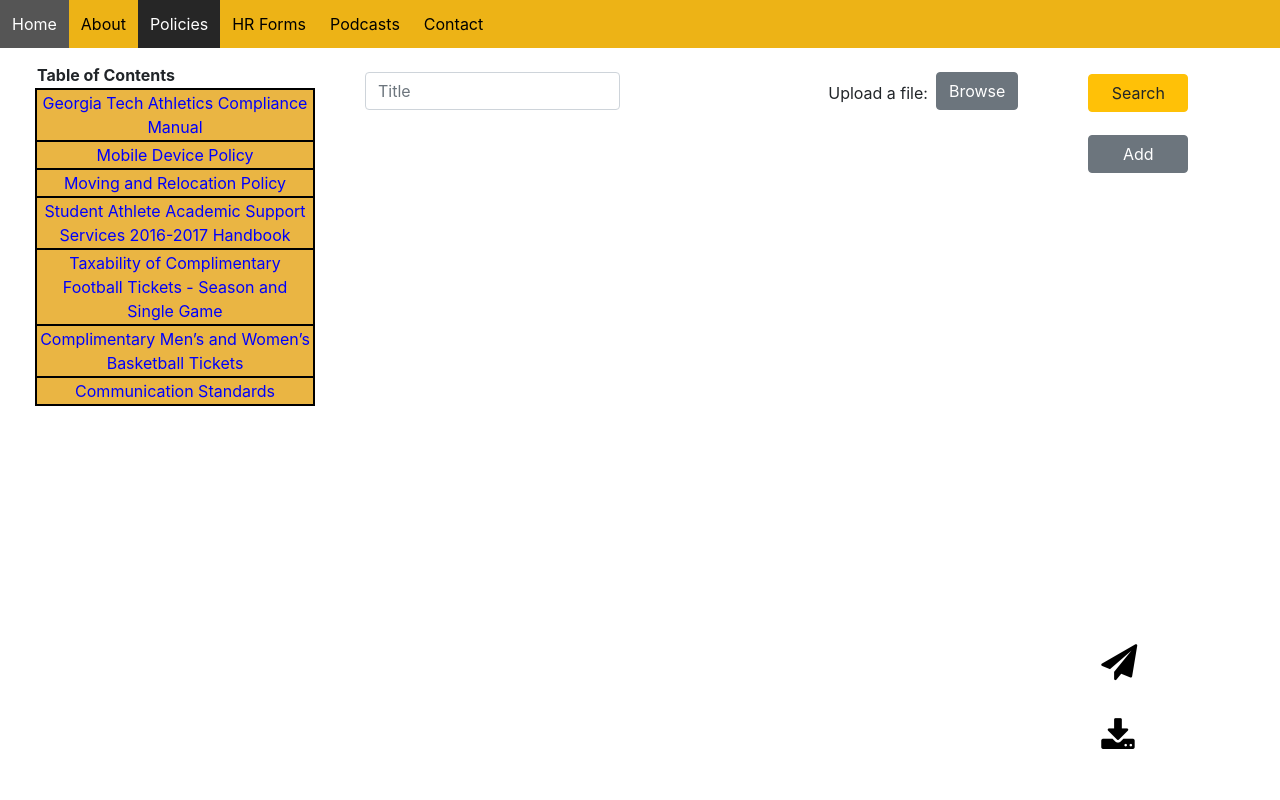
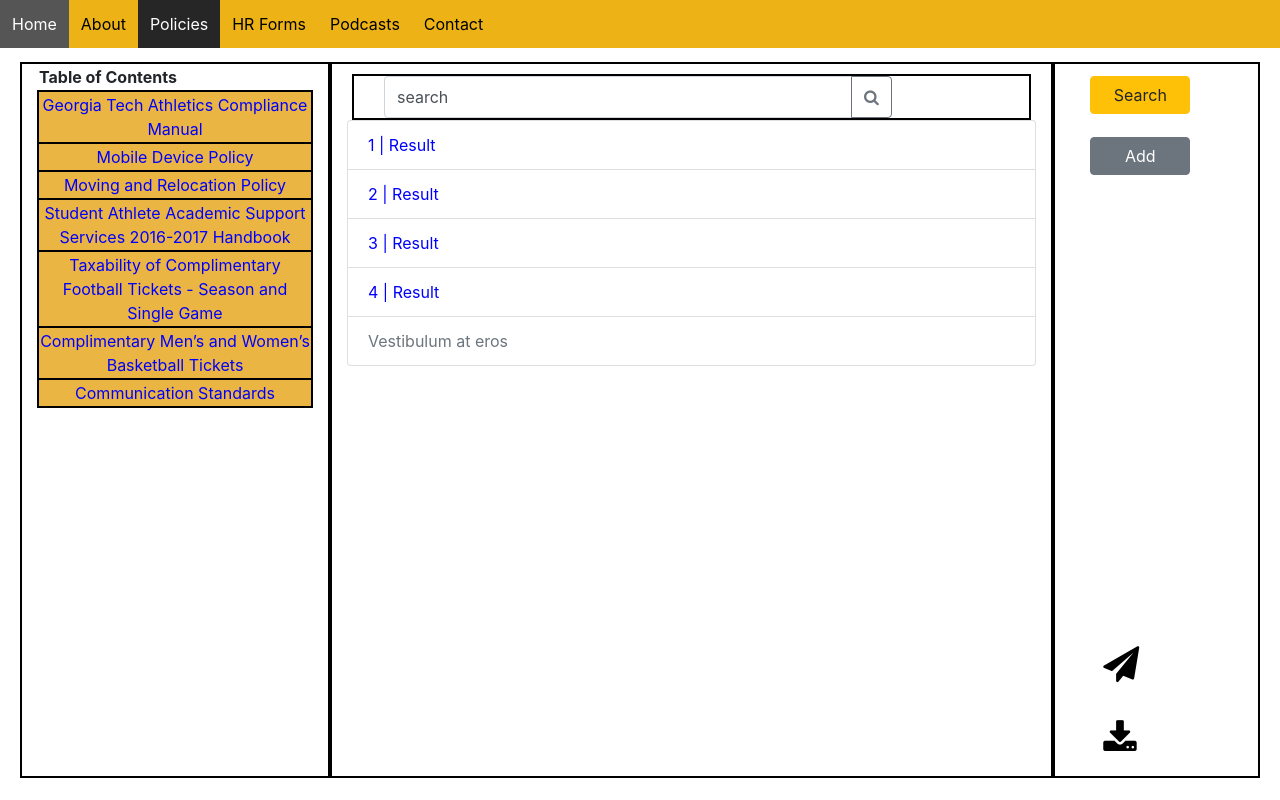
Before and after one commit to ghost-pep/JID8135, an Angular app in the folder gt-athletics/: page /search in a window 1280 px wide. Built offline with nearby package versions, Linux system fonts and the light colour scheme; what ngx-quill would draw is missing.

Commit message:
Started work on the search policies page

```diff
--- a/gt-athletics/src/app/search/search.component.css
+++ b/gt-athletics/src/app/search/search.component.css
@@ -13,7 +13,7 @@
 
 /** FOR DEBUGGING ONLY **/
 #border {
-	/* border: 2px solid black; */
+	border: 2px solid black;
 }
 /** /FOR DEBUGGING ONLY **/
 
--- a/gt-athletics/src/app/search/search.component.html
+++ b/gt-athletics/src/app/search/search.component.html
@@ -61,21 +61,25 @@
         <form>
           <div class="row">
             <div class="col" id="border">
-              <input type="text" class="form-control" placeholder="Title">
-            </div>
-            <div class="col-7" id="border">
-              <div class="float-right">
-                <ul class="list-inline">
-                  <li class="list-inline-item"><p>Upload a file: </p></li>
-                  <li class="list-inline-item"><label class="btn btn-secondary">Browse<input type="file" hidden></label></li>
-                </ul>
+              <div class="input-group col-md-10">
+                <input class="form-control py-2" type="search" value="search" id="example-search-input">
+                <span class="input-group-append">
+                  <button class="btn btn-outline-secondary" type="button">
+                    <i class="fa fa-search"></i>
+                  </button>
+                </span>
               </div>
             </div>
           </div>
         </form>
       </div>
-        <div class="row" id="text-editor">
-        </div>
+        <div class="list-group">
+          <a href="#" class="list-group-item list-group-item-action">1 | Result</a>
+          <a href="#" class="list-group-item list-group-item-action">2 | Result</a>
+          <a href="#" class="list-group-item list-group-item-action">3 | Result</a>
+          <a href="#" class="list-group-item list-group-item-action">4 | Result</a>
+          <a href="#" class="list-group-item list-group-item-action disabled">Vestibulum at eros</a>
+      </div>
     </div>
     <div class="col col-lg-2 col-med-2 col-sm-2" id="border">
       <div class="sidebar">
```
